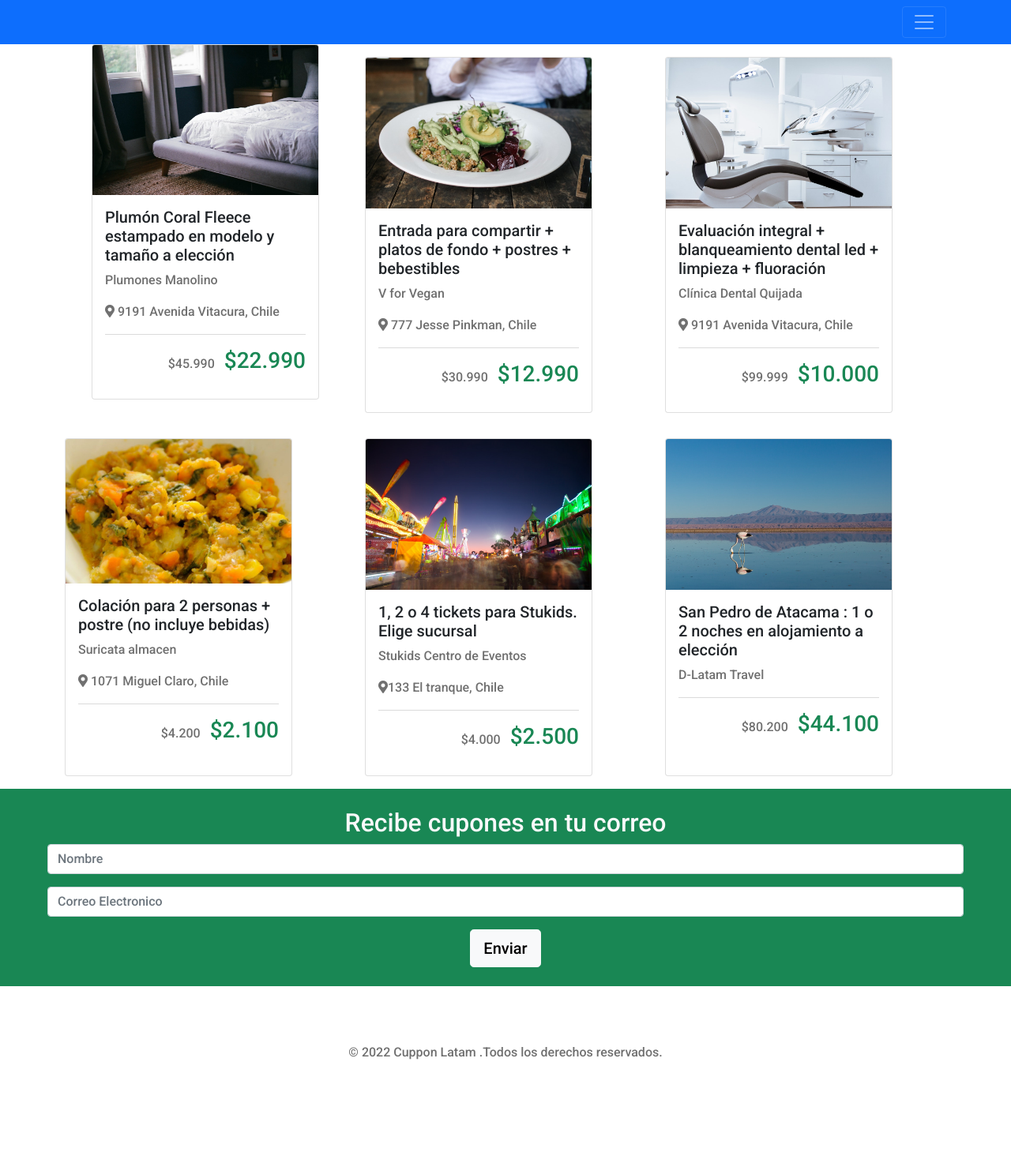
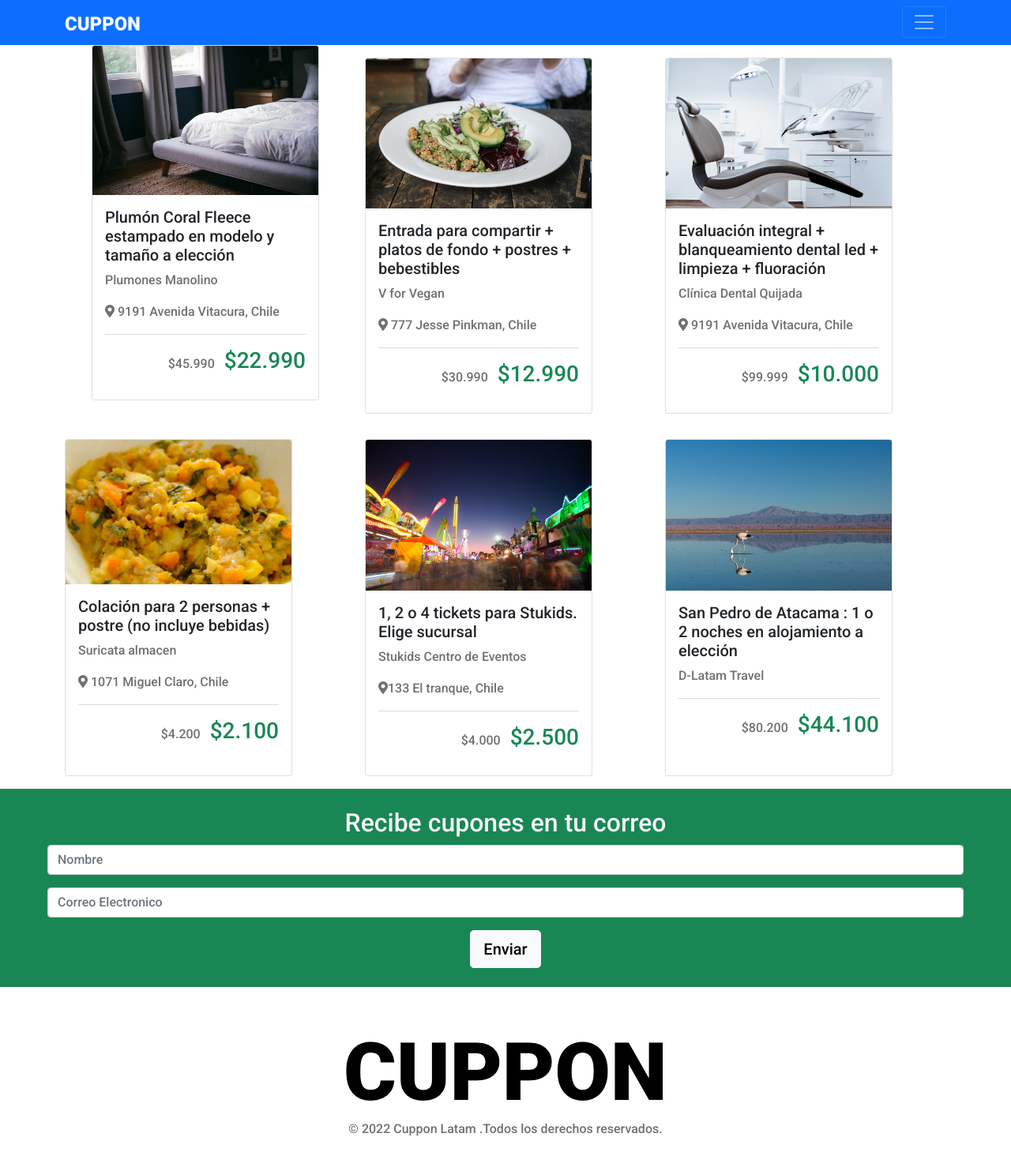
Before and after one commit to JuanJoContreras/cupponpage.taller, a plain HTML site: page index.html in a window 1280 px wide. Shown: the whole page at 79% size. Before the commit the page ends 1393 px from the top, so only its background shows below. Drawn offline with nearby package versions, Linux system fonts and the light colour scheme; the site is published under a folder, as on GitHub Pages, so addresses that start at the root find nothing.

Commit message:
Cambios de logos

```diff
--- a/index.html
+++ b/index.html
@@ -23,7 +23,7 @@
 <body>
   <nav class="navbar navbar-dark bg-primary">
     <div class="container">
-        <a class="navbar-brand" href="#"><img src="/assets/css/img/logo-white.png" alt=""></a>
+        <a class="navbar-brand" href="#"><img src="assets/css/img/logo-white.png" alt=""></a>
         <button class="navbar-toggler" type="button" data-bs-toggle="collapse" data-bs-target="#navbarNav"
             aria-controls="navbarNav" aria-expanded="false" aria-label="Toggle navigation">
             <span class="navbar-toggler-icon"></span>
@@ -37,7 +37,7 @@
                     <a class="nav-link" href="#">Features</a>
                 </li>
                 <li class="nav-item">
-                    <a class="nav-link" href="#contacto">Contacto</a>
+                    <a class="nav-link" href="#">Contacto</a>
                 </li>
                 <li class="nav-item">
                   <a class="nav-link disabled">Disabled</a>
@@ -154,7 +154,7 @@
 
 
 <footer id="contacto" class="text-center my-5">
-  <img src="/assets/css/img/logo-black.png" alt="">
+  <img src="assets/css/img/logo-black.png" alt="">
   <p>© 2022 Cuppon Latam .Todos los derechos reservados.</p>
 </footer>
 
```
